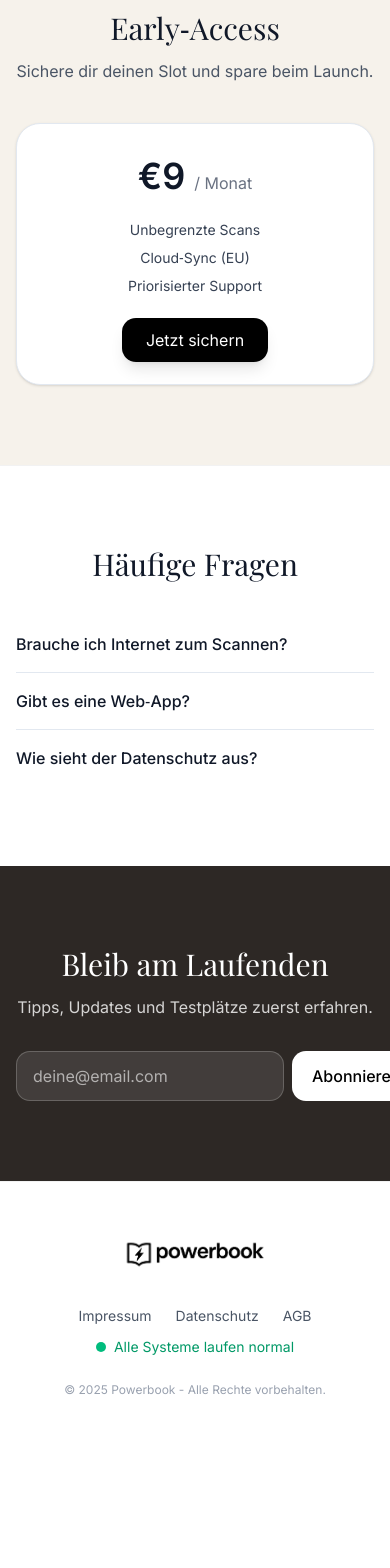
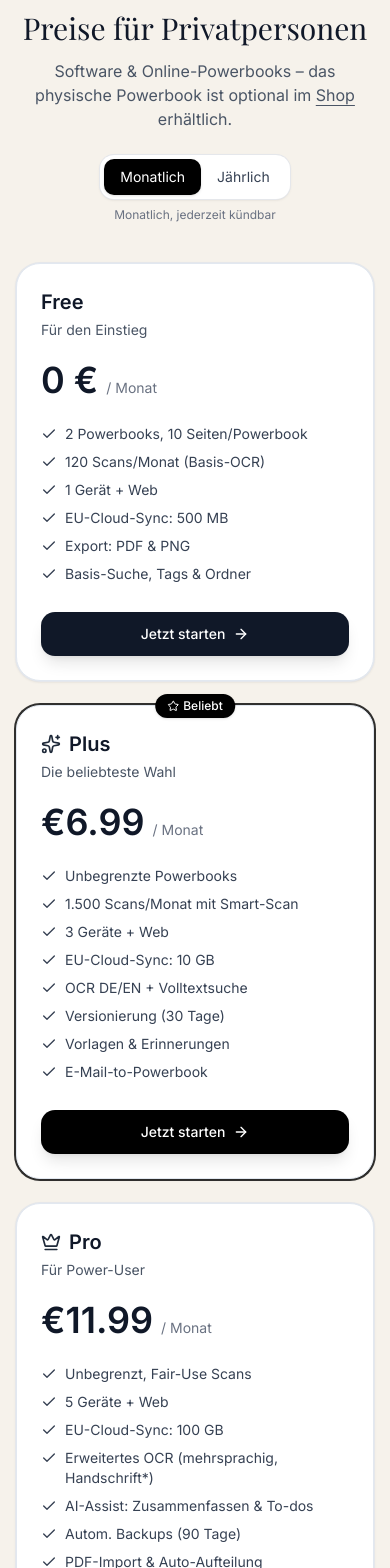
Before and after one commit to QNotesNET/landing, a Next.js app: page / in a window 390 px wide. Shown: the part 3400-4968 px from the top of the page. Before the commit the page ends 4838 px from the top, so only its background shows below. Built offline with nearby package versions, Linux system fonts and the light colour scheme.

Commit message:
pricing ui

```diff
--- /dev/null
+++ b/app/app/page.tsx
@@ -0,0 +1,7 @@
+import React from 'react'
+
+export const App = () => {
+  return (
+    <div>Unser Handy App</div>
+  )
+}
--- a/components/Header.tsx
+++ b/components/Header.tsx
@@ -32,6 +32,7 @@ export default function Header() {
     { label: "Entdecken", href: "/#features" },
     { label: "Preise", href: "/#pricing" },
     { label: "Shop", href: "/shop" },
+    { label: "App", href: "/app" },
     { label: "Business", href: "/business" },
   ];
 
--- a/components/Pricing.tsx
+++ b/components/Pricing.tsx
@@ -1,26 +1,299 @@
+"use client";
+
 import Link from "next/link";
+import { useState, useMemo } from "react";
 import { CREAM, cx, display } from "@/lib/ui";
+import {
+  Check,
+  Sparkles,
+  Crown,
+  Star,
+  ArrowRight,
+  ShoppingBag,
+  GraduationCap,
+} from "lucide-react";
 
+type BillingCycle = "monthly" | "yearly";
+
+type Plan = {
+  id: "free" | "plus" | "pro";
+  name: string;
+  tagline: string;
+  monthly: number; // EUR
+  yearly: number; // EUR per YEAR
+  popular?: boolean;
+  highlight?: boolean;
+  ctaHref: string;
+  features: string[];
+};
+
+const PLANS: Plan[] = [
+  {
+    id: "free",
+    name: "Free",
+    tagline: "Für den Einstieg",
+    monthly: 0,
+    yearly: 0,
+    ctaHref: "/signup?plan=free",
+    features: [
+      "2 Powerbooks, 10 Seiten/Powerbook",
+      "120 Scans/Monat (Basis-OCR)",
+      "1 Gerät + Web",
+      "EU-Cloud-Sync: 500 MB",
+      "Export: PDF & PNG",
+      "Basis-Suche, Tags & Ordner",
+    ],
+  },
+  {
+    id: "plus",
+    name: "Plus",
+    tagline: "Die beliebteste Wahl",
+    monthly: 6.99,
+    yearly: 59,
+    popular: true,
+    highlight: true, // optisch betonen
+    ctaHref: "/signup?plan=plus",
+    features: [
+      "Unbegrenzte Powerbooks",
+      "1.500 Scans/Monat mit Smart-Scan",
+      "3 Geräte + Web",
+      "EU-Cloud-Sync: 10 GB",
+      "OCR DE/EN + Volltextsuche",
+      "Versionierung (30 Tage)",
+      "Vorlagen & Erinnerungen",
+      "E-Mail-to-Powerbook",
+    ],
+  },
+  {
+    id: "pro",
+    name: "Pro",
+    tagline: "Für Power-User",
+    monthly: 11.99,
+    yearly: 99,
+    ctaHref: "/signup?plan=pro",
+    features: [
+      "Unbegrenzt, Fair-Use Scans",
+      "5 Geräte + Web",
+      "EU-Cloud-Sync: 100 GB",
+      "Erweitertes OCR (mehrsprachig, Handschrift*)",
+      "AI-Assist: Zusammenfassen & To-dos",
+      "Autom. Backups (90 Tage)",
+      "PDF-Import & Auto-Aufteilung",
+      "Passcode/Face/Touch-Sperre",
+    ],
+  },
+];
 
 export default function Pricing() {
+  const [billing, setBilling] = useState<BillingCycle>("monthly");
+
+  const note = useMemo(
+    () =>
+      billing === "yearly"
+        ? "Jahresabo: spare ~30 %"
+        : "Monatlich, jederzeit kündbar",
+    [billing]
+  );
+
+  const formatPrice = (plan: Plan) => {
+    if (plan.id === "free") return "0 €";
+    if (billing === "monthly") return `€${plan.monthly.toFixed(2)}`;
+    // yearly -> we show price per year prominently
+    return `€${plan.yearly.toFixed(0)}`;
+  };
+
+  const priceUnit = (plan: Plan) => {
+    if (plan.id === "free") return "/ Monat";
+    return billing === "monthly" ? "/ Monat" : "/ Jahr";
+  };
+
   return (
     <section id="pricing" className="py-20" style={{ backgroundColor: CREAM }}>
-<div className="mx-auto max-w-5xl px-4 sm:px-6 lg:px-8 text-center">
-<h2 className={cx(display.className, "text-3xl sm:text-4xl leading-tight")}>Early‑Access</h2>
-<p className="mt-3 text-gray-600">Sichere dir deinen Slot und spare beim Launch.</p>
-<div className="mx-auto mt-10 max-w-md rounded-3xl border p-8 shadow-sm bg-white">
-<div className="text-4xl font-semibold">€9 <span className="text-base font-normal text-gray-500">/ Monat</span></div>
+      <div className="mx-auto max-w-6xl px-4 sm:px-6 lg:px-8">
+        {/* Header */}
+        <div className="text-center">
+          <h2
+            className={cx(
+              display.className,
+              "text-3xl sm:text-4xl leading-tight"
+            )}
+          >
+            Preise für Privatpersonen
+          </h2>
+          <p className="mt-3 text-gray-600">
+            Software & Online-Powerbooks – das physische Powerbook ist optional
+            im{" "}
+            <Link href="/shop" className="underline underline-offset-4">
+              Shop
+            </Link>{" "}
+            erhältlich.
+          </p>
+
+          {/* Billing Toggle */}
+          <div className="mt-6 inline-flex items-center rounded-xl bg-white p-1 shadow-sm ring-1 ring-gray-200">
+            <button
+              type="button"
+              onClick={() => setBilling("monthly")}
+              className={cx(
+                "px-4 py-2 rounded-lg text-sm transition",
+                billing === "monthly"
+                  ? "bg-black text-white shadow"
+                  : "text-gray-700 hover:bg-gray-100"
+              )}
+            >
+              Monatlich
+            </button>
+            <button
+              type="button"
+              onClick={() => setBilling("yearly")}
+              className={cx(
+                "px-4 py-2 rounded-lg text-sm transition",
+                billing === "yearly"
+                  ? "bg-black text-white shadow"
+                  : "text-gray-700 hover:bg-gray-100"
+              )}
+            >
+              Jährlich <span className="ml-1 hidden sm:inline">(~30 % günstiger)</span>
+            </button>
+          </div>
+
+          <p className="mt-2 text-xs text-gray-500">{note}</p>
+        </div>
+
+        {/* Plans */}
+        <div className="mt-10 grid grid-cols-1 gap-6 sm:gap-8 md:grid-cols-2 lg:grid-cols-3">
+          {PLANS.map((plan) => {
+            const emphasised = plan.highlight;
+            return (
+              <div
+                key={plan.id}
+                className={cx(
+                  "relative rounded-3xl border bg-white p-6 sm:p-8 shadow-sm",
+                  emphasised
+                    ? "ring-2 ring-black/80 shadow-md"
+                    : "ring-1 ring-gray-200"
+                )}
+              >
+                {/* Popular badge */}
+                {plan.popular && (
+                  <div className="absolute -top-3 left-1/2 -translate-x-1/2">
+                    <span className="inline-flex items-center gap-1 rounded-full bg-black px-3 py-1 text-xs font-medium text-white shadow">
+                      <Star className="h-3 w-3" />
+                      Beliebt
+                    </span>
+                  </div>
+                )}
+
+                <div className="flex items-center gap-2">
+                  {plan.id === "pro" ? (
+                    <Crown className="h-5 w-5 text-gray-800" aria-hidden />
+                  ) : plan.id === "plus" ? (
+                    <Sparkles className="h-5 w-5 text-gray-800" aria-hidden />
+                  ) : null}
+                  <h3 className="text-xl font-semibold">{plan.name}</h3>
+                </div>
+                <p className="mt-1 text-sm text-gray-600">{plan.tagline}</p>
+
+                <div className="mt-5 flex items-baseline gap-2">
+                  <div className="text-4xl font-semibold">
+                    {formatPrice(plan)}
+                  </div>
+                  <div className="text-sm text-gray-500">{priceUnit(plan)}</div>
+                </div>
+
+                {billing === "yearly" && plan.id !== "free" && (
+                  <div className="mt-1 text-xs text-gray-500">
+                    Entspricht ~€
+                    {(
+                      (plan.yearly / 12) /* per month equiv */
+                    ).toFixed(2)}{" "}
+                    / Monat
+                  </div>
+                )}
+
                 <ul className="mt-6 space-y-2 text-sm text-gray-700">
-<li>Unbegrenzte Scans</li>
-<li>Cloud‑Sync (EU)</li>
-<li>Priorisierter Support</li>
+                  {plan.features.map((f, i) => (
+                    <li key={i} className="flex items-start gap-2">
+                      <Check className="mt-0.5 h-4 w-4 shrink-0" />
+                      <span>{f}</span>
+                    </li>
+                  ))}
                 </ul>
-<div className="mt-8">
-<Link href="/signup" className="rounded-xl bg-black px-6 py-3 text-white shadow-lg hover:-translate-y-0.5 transition">Jetzt sichern</Link>
+
+                <div className="mt-7">
+                  <Link
+                    href={plan.ctaHref + `&cycle=${billing}`}
+                    className={cx(
+                      "group inline-flex w-full items-center justify-center gap-2 rounded-xl px-5 py-3 text-sm font-medium transition shadow-lg",
+                      emphasised
+                        ? "bg-black text-white hover:-translate-y-0.5"
+                        : "bg-gray-900 text-white hover:-translate-y-0.5"
+                    )}
+                  >
+                    Jetzt starten
+                    <ArrowRight className="h-4 w-4 transition group-hover:translate-x-0.5" />
+                  </Link>
+                </div>
+
+                {plan.id === "pro" && (
+                  <p className="mt-3 text-xs text-gray-400">
+                    * Handschrift-OCR: abhängig von Lesbarkeit.
+                  </p>
+                )}
+              </div>
+            );
+          })}
+        </div>
+
+        {/* Physical Powerbook Upsell */}
+        <div className="mt-10">
+          <div className="relative overflow-hidden rounded-3xl bg-white p-6 sm:p-8 shadow-sm ring-1 ring-gray-200">
+            <div className="flex flex-col items-start gap-4 sm:flex-row sm:items-center sm:justify-between">
+              <div className="max-w-2xl">
+                <div className="inline-flex items-center gap-2 rounded-full bg-black px-3 py-1 text-xs font-medium text-white">
+                  <ShoppingBag className="h-3.5 w-3.5" />
+                  Empfehlung
+                </div>
+                <h4 className="mt-3 text-xl font-semibold">
+                  Physisches Powerbook dazu kaufen – für den besten Flow
+                </h4>
+                <p className="mt-1 text-sm text-gray-600">
+                  Hard- oder Soft-Cover, A5/A4. Perfekt kombiniert mit den
+                  Online-Powerbooks: scannen, synchronisieren und überall
+                  weiterarbeiten.
+                </p>
+              </div>
+
+              <Link
+                href="/shop"
+                className="group inline-flex items-center justify-center rounded-xl bg-black px-5 py-3 text-sm font-medium text-white shadow-lg transition hover:-translate-y-0.5"
+              >
+                Zum Shop
+                <ArrowRight className="ml-2 h-4 w-4 transition group-hover:translate-x-0.5" />
+              </Link>
             </div>
           </div>
         </div>
 
+        {/* Student Discount */}
+        <div className="mt-6">
+          <div className="flex items-start gap-3 rounded-2xl bg-white p-4 shadow-sm ring-1 ring-gray-200">
+            <GraduationCap className="mt-0.5 h-5 w-5 shrink-0" />
+            <p className="text-sm text-gray-700">
+              <span className="font-medium">Studierende und Schüler:innen</span>{" "}
+              erhalten <span className="font-semibold">20 % Rabatt</span> auf
+              Plus & Pro. Bitte{" "}
+              <Link
+                href="/contact"
+                className="underline underline-offset-4"
+              >
+                kontaktiert uns
+              </Link>{" "}
+              mit einem gültigen Nachweis.
+            </p>
+          </div>
+        </div>
+      </div>
     </section>
   );
 }
```
Lines whose indentation alone changed are shown as unchanged.
